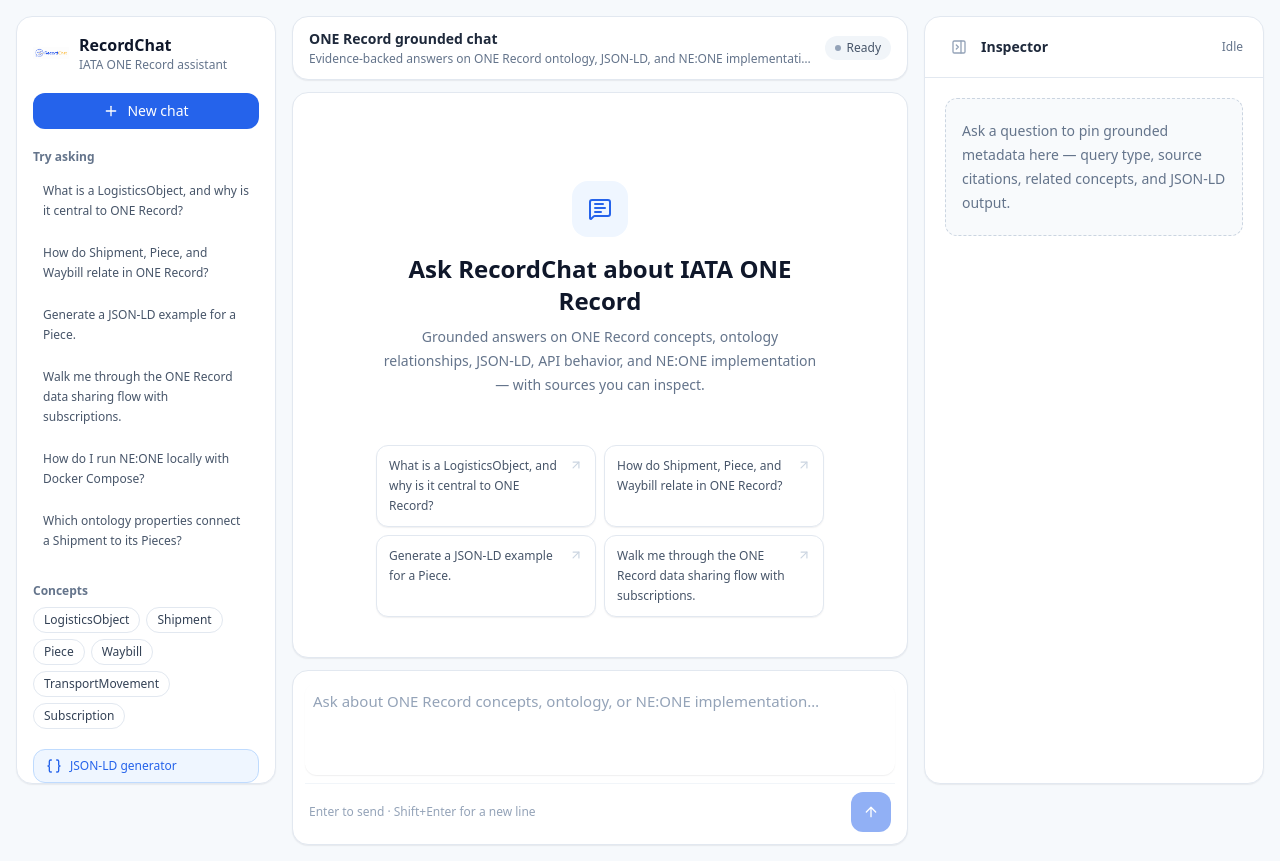
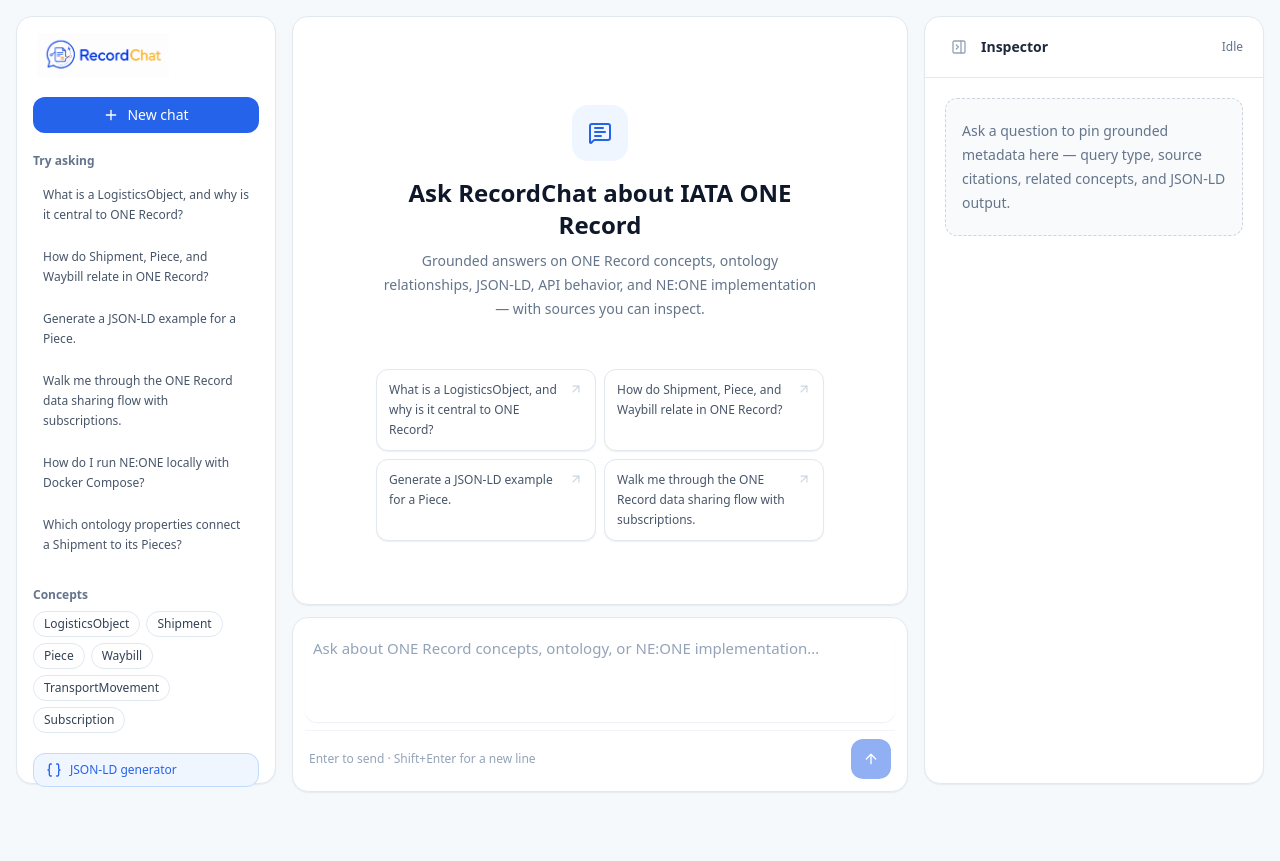
Before and after one commit to Jiahong-Que-9527/Recordchat, a Next.js app in the folder frontend/: page / in a window 1280 px wide. After the commit the page ends 808 px from the top, so only its background shows below. Built offline with nearby package versions, Linux system fonts and the light colour scheme.

Commit message:
Refine homepage flow and prompt guidance

```diff
--- a/frontend/app/page.tsx
+++ b/frontend/app/page.tsx
@@ -87,56 +87,31 @@
           }}
         />
 
-        <section className="flex min-h-0 flex-col gap-3">
-          {/* Slim toolbar — short intro + status, replaces the old marketing block. */}
-          <div className="flex items-center justify-between gap-3 rounded-2xl border border-slate-200 bg-white px-4 py-3 shadow-rc-sm">
-            <div className="min-w-0">
-              <p className="text-sm font-semibold text-slate-800">
-                ONE Record grounded chat
-              </p>
-              <p className="mt-0.5 truncate text-xs text-slate-500">
-                Evidence-backed answers on ONE Record ontology, JSON-LD, and NE:ONE implementation — every reply cites its sources.
-              </p>
-            </div>
-            <div className="flex shrink-0 items-center gap-2">
-              <span
-                className={`inline-flex items-center gap-1.5 rounded-full px-2.5 py-1 text-xs font-medium ${
-                  loading
-                    ? "bg-accent-weak text-accent"
-                    : "bg-slate-100 text-slate-600"
-                }`}
-              >
-                <span
-                  className={`h-1.5 w-1.5 rounded-full ${
-                    loading ? "animate-pulse bg-accent" : "bg-slate-400"
-                  }`}
-                />
-                {loading ? streamingStatus || "Streaming…" : "Ready"}
-              </span>
-              {/* Mobile: open drawer */}
+        <section className="relative flex min-h-0 flex-col gap-3">
+          {/* Floating inspector toggle — only visible when there's something to
+              open (mobile drawer, or a collapsed desktop inspector). */}
+          <div className="absolute right-3 top-3 z-20 flex gap-2">
             <button
               type="button"
               onClick={() => setInspectorOpen(true)}
               aria-label="Open inspector"
               title="Inspector"
-                className="inline-flex h-8 w-8 items-center justify-center rounded-lg border border-slate-200 text-slate-600 transition hover:bg-slate-100 xl:hidden"
+              className="inline-flex h-8 w-8 items-center justify-center rounded-lg border border-slate-200 bg-white text-slate-600 shadow-rc-sm transition hover:bg-slate-100 xl:hidden"
             >
               <PanelRight className="h-4 w-4" />
             </button>
-              {/* Desktop: reopen collapsed inspector */}
             {!desktopInspectorOpen ? (
               <button
                 type="button"
                 onClick={() => setDesktopInspectorOpen(true)}
                 aria-label="Show inspector"
                 title="Show inspector"
-                  className="hidden h-8 items-center gap-1.5 rounded-lg border border-slate-200 px-2.5 text-xs font-medium text-slate-600 transition hover:bg-slate-100 xl:inline-flex"
+                className="hidden h-8 items-center gap-1.5 rounded-lg border border-slate-200 bg-white px-2.5 text-xs font-medium text-slate-600 shadow-rc-sm transition hover:bg-slate-100 xl:inline-flex"
               >
                 <PanelRightOpen className="h-4 w-4" />
                 Inspector
               </button>
             ) : null}
-            </div>
           </div>
 
           <Conversation className="min-h-0 flex-1">
--- a/frontend/components/MarkdownAnswer.tsx
+++ b/frontend/components/MarkdownAnswer.tsx
@@ -8,11 +8,82 @@
   useState,
   type ReactNode,
 } from "react";
-import { Check, Copy } from "lucide-react";
+import { Check, Copy, Lightbulb } from "lucide-react";
 import ReactMarkdown from "react-markdown";
 import remarkGfm from "remark-gfm";
 import rehypeHighlight from "rehype-highlight";
 import { MermaidDiagram } from "./MermaidDiagram";
+
+// Matches a section header line like "Answer:", "**Related concepts:**",
+// "## Implementation note:", optionally with inline content after the colon.
+const HEADER_RE =
+  /^\s*(?:#{1,6}\s+)?(?:\*\*|__)?\s*(Answer|Related concepts?|Implementation notes?|Sources?)\s*(?:\*\*|__)?\s*:\s*(.*)$/i;
+
+function canonicalSection(label: string): "answer" | "related" | "implementation" | "sources" {
+  const l = label.toLowerCase();
+  if (l.startsWith("related")) return "related";
+  if (l.startsWith("implementation")) return "implementation";
+  if (l.startsWith("source")) return "sources";
+  return "answer";
+}
+
+// Split the model's structured answer into the parts we actually render.
+// Related concepts / Sources are dropped here (the Inspector shows them as
+// structured data); the leading "Answer:" label is stripped.
+function parseAnswerSections(text: string): { body: string; implementation?: string } {
+  const lines = text.split("\n");
+  const buckets: Record<string, string[]> = {
+    answer: [],
+    related: [],
+    implementation: [],
+    sources: [],
+  };
+  let current: keyof typeof buckets = "answer";
+  let matchedAny = false;
+
+  for (const line of lines) {
+    const match = line.match(HEADER_RE);
+    if (match) {
+      matchedAny = true;
+      current = canonicalSection(match[1]);
+      const inline = match[2]?.trim();
+      if (inline) buckets[current].push(inline);
+      continue;
+    }
+    buckets[current].push(line);
+  }
+
+  if (!matchedAny) return { body: text.trim() };
+  const body = buckets.answer.join("\n").trim();
+  const implementation = buckets.implementation.join("\n").trim();
+  return { body, implementation: implementation || undefined };
+}
+
+const LINK_CLASS =
+  "font-medium text-accent underline decoration-accent-ring underline-offset-4 transition hover:text-accent-hover";
+
+function ImplementationNote({ text }: { text: string }) {
+  return (
+    <div className="mt-3 flex gap-2.5 rounded-xl border border-accent-ring bg-accent-weak px-3.5 py-3">
+      <Lightbulb className="mt-0.5 h-4 w-4 shrink-0 text-accent" />
+      <div className="min-w-0 flex-1">
+        <p className="mb-1 text-xs font-semibold text-accent">Implementation note</p>
+        <div className="recordchat-markdown text-sm leading-6 text-slate-700">
+          <ReactMarkdown
+            remarkPlugins={[remarkGfm]}
+            components={{
+              a: ({ ...props }) => (
+                <a {...props} className={LINK_CLASS} target="_blank" rel="noreferrer" />
+              ),
+            }}
+          >
+            {text}
+          </ReactMarkdown>
+        </div>
+      </div>
+    </div>
+  );
+}
 
 // Recursively collect raw text from rendered markdown children. rehype-highlight
 // may wrap code in <span>s, so we rebuild the original source from text leaves.
@@ -84,6 +155,13 @@
     };
   }, [streaming]);
 
+  // Drop redundant sections and pull out the implementation note. Cheap regex
+  // pass over the (throttled) text, memoised — negligible cost.
+  const { body, implementation } = useMemo(
+    () => parseAnswerSections(shown),
+    [shown]
+  );
+
   // Syntax highlighting is the most expensive step, so skip it mid-stream and
   // apply it once the answer is complete.
   const rendered = useMemo(
@@ -95,7 +173,7 @@
           a: ({ ...props }) => (
             <a
               {...props}
-              className="font-medium text-accent underline decoration-accent-ring underline-offset-4 transition hover:text-accent-hover"
+              className={LINK_CLASS}
               target="_blank"
               rel="noreferrer"
             />
@@ -134,15 +212,16 @@
           },
         }}
       >
-        {shown}
+        {body}
       </ReactMarkdown>
     ),
-    [shown, streaming]
+    [body, streaming]
   );
 
   return (
     <div className="recordchat-markdown text-sm leading-7 text-slate-800">
       {rendered}
+      {implementation ? <ImplementationNote text={implementation} /> : null}
     </div>
   );
 }
--- a/frontend/components/Sidebar.tsx
+++ b/frontend/components/Sidebar.tsx
@@ -14,19 +14,15 @@
 }) {
   return (
     <aside className="flex w-full shrink-0 flex-col gap-5 rounded-2xl border border-slate-200 bg-white p-4 shadow-rc-sm xl:sticky xl:top-4 xl:h-[calc(100vh-2rem)]">
-      <div className="flex items-center gap-2.5">
+      <div className="flex items-center px-1">
         <Image
           src="/recordchat-logo.png"
           alt="RecordChat"
-          width={36}
-          height={36}
-          className="h-9 w-9 shrink-0 rounded-lg object-contain"
+          width={44}
+          height={44}
+          className="h-11 w-auto object-contain"
           priority
         />
-        <div className="min-w-0">
-          <h1 className="text-base font-bold text-slate-900">RecordChat</h1>
-          <p className="text-xs text-slate-500">IATA ONE Record assistant</p>
-        </div>
       </div>
 
       <Button onClick={onNewChat} className="w-full gap-2">
```
Also changed, not shown: 2 other files (tests, documents, lock files or other folders). Lines whose indentation alone changed are shown as unchanged.
